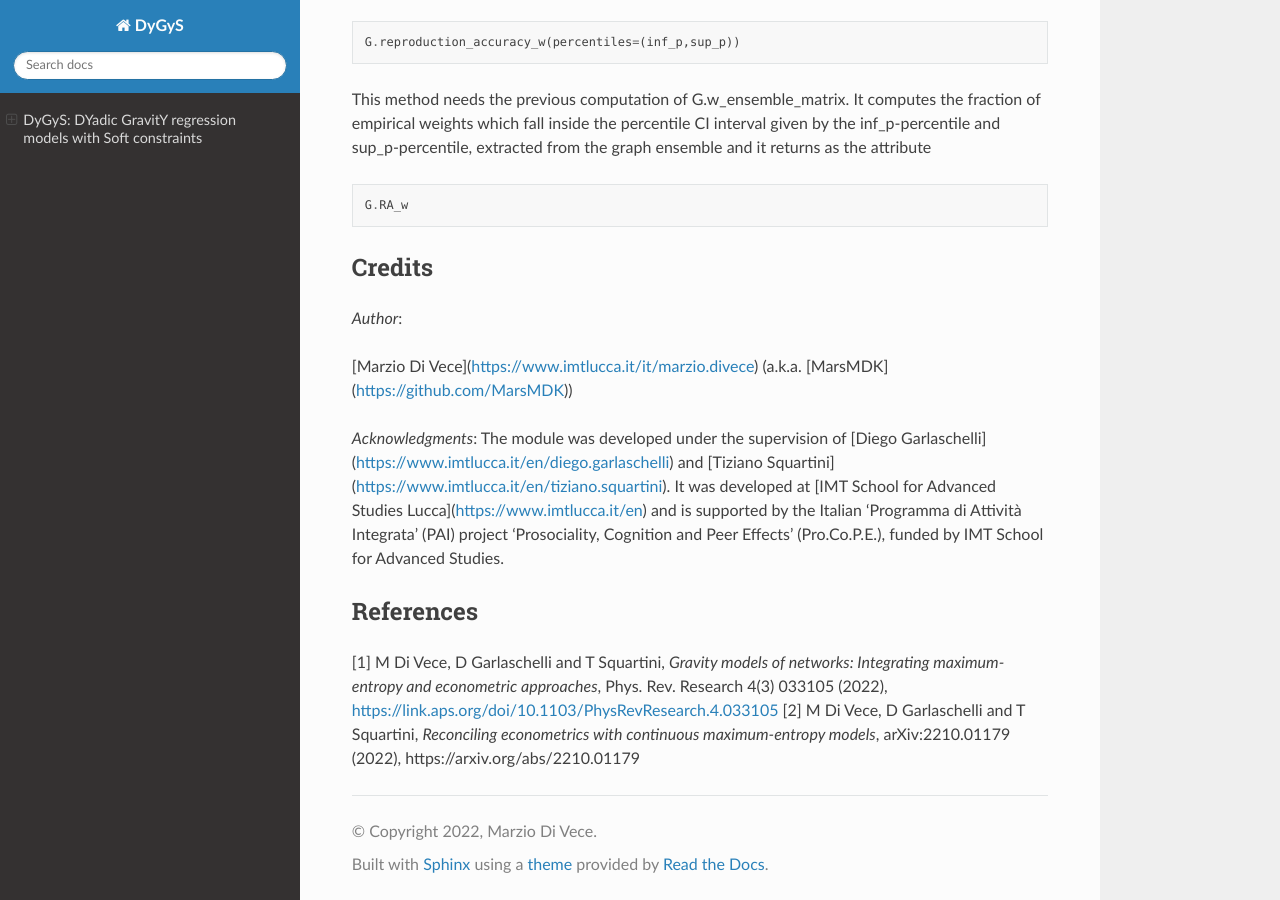
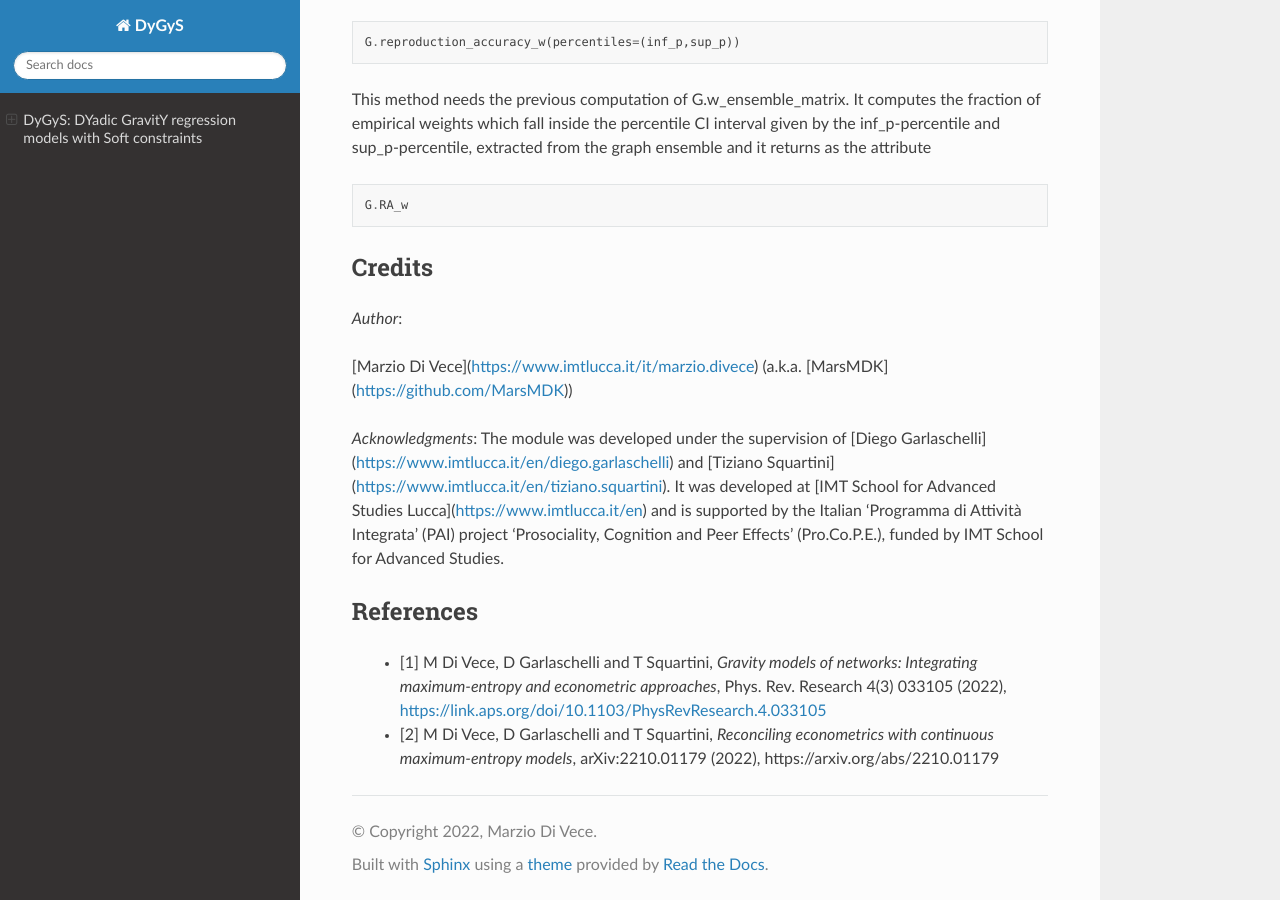
Before and after one commit to MarsMDK/DyGyS, a Sphinx documentation site: the page built from docs/source/index.rst, in a window 1280 px wide and 900 px high, scrolled down 5663 px. Built offline with Sphinx 7.4.7 and the Read the Docs theme 2.0.0, drawn with Linux system fonts in a browser that asks for light colours.

```diff
--- a/docs/source/index.rst
+++ b/docs/source/index.rst
@@ -218,5 +218,5 @@ It was developed at [IMT School for Advanced Studies Lucca](https://www.imtlucca
 References
 -------
 
-[1] M Di Vece, D Garlaschelli and T Squartini, *Gravity models of networks: Integrating maximum-entropy and econometric approaches*, Phys. Rev. Research 4(3) 033105 (2022), https://link.aps.org/doi/10.1103/PhysRevResearch.4.033105
-[2] M Di Vece, D Garlaschelli and T Squartini, *Reconciling econometrics with continuous maximum-entropy models*, arXiv:2210.01179 (2022), https://arxiv.org/abs/2210.01179
+    - [1] M Di Vece, D Garlaschelli and T Squartini, *Gravity models of networks: Integrating maximum-entropy and econometric approaches*, Phys. Rev. Research 4(3) 033105 (2022), https://link.aps.org/doi/10.1103/PhysRevResearch.4.033105
+    - [2] M Di Vece, D Garlaschelli and T Squartini, *Reconciling econometrics with continuous maximum-entropy models*, arXiv:2210.01179 (2022),                https://arxiv.org/abs/2210.01179
```
